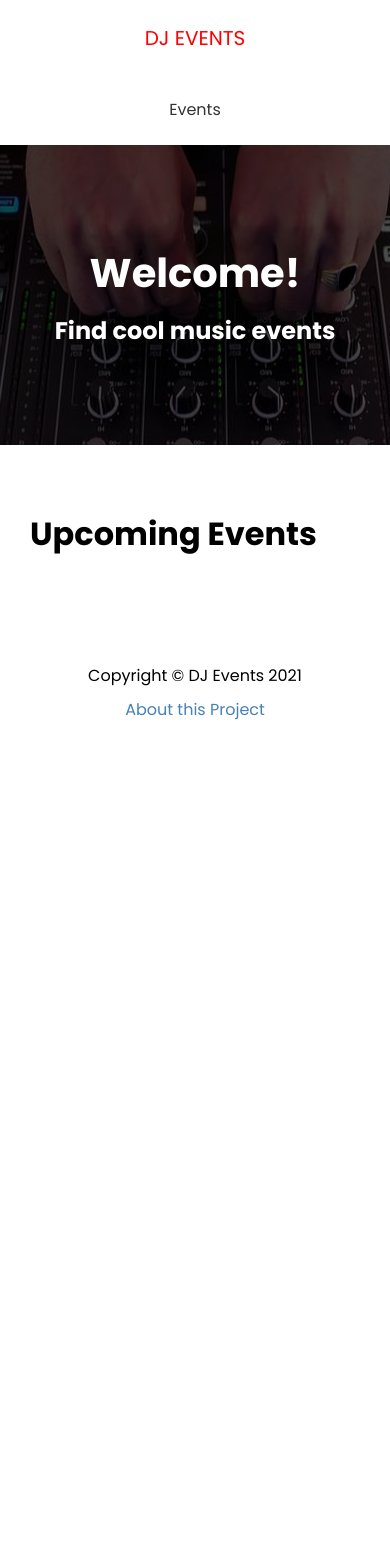
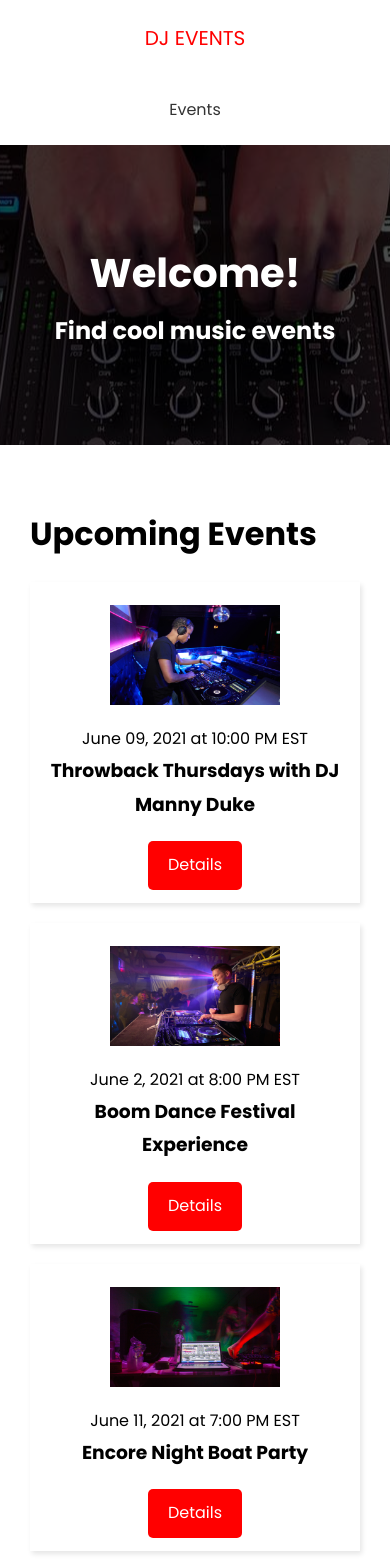
Before and after one commit to ecguerra/dj-events-frontend, a Next.js app: page / in a window 390 px wide. Shown: the top 1568 px of the page. Before the commit the page ends 844 px from the top, so only its background shows below. Built offline with nearby package versions, Linux system fonts and the light colour scheme; no server answers.

Commit message:
display events using dev API

```diff
--- /dev/null
+++ b/components/EventItem.js
@@ -0,0 +1,27 @@
+import Link from 'next/link'
+import Image from 'next/image'
+import styles from '@/styles/EventItem.module.css'
+
+export default function EventItem({evt}) {
+    return (
+        <div className={styles.event}>
+            <div className={styles.img}>
+                <Image src={evt.image ? evt.image : '/images/event-default.png'}
+                    width={170}
+                    height={100}
+                />
+            </div>
+            <div className={styles.info}>
+                <span>
+                    {evt.date} at {evt.time}
+                </span>
+                <h3>{evt.name}</h3>
+            </div>
+            <div className={styles.link}>
+                <Link href={`/events/${evt.slug}`}>
+                    <a className='btn'>Details</a>
+                </Link>
+            </div>
+        </div>
+    )
+}
--- a/pages/index.js
+++ b/pages/index.js
@@ -1,4 +1,6 @@
+import Link from 'next/link'
 import Layout from '@/components/Layout'
+import EventItem from '@/components/EventItem'
 import {API_URL} from '@/config/index'
 
 // getServerSideProps runs every time we come to the page
@@ -12,7 +14,7 @@
 
   // have to pass to the client here
   return {
-    props: {events},
+    props: {events:events.slice(0, 3)},
     revalidate: 1
   }
 
@@ -23,6 +25,17 @@
   return (
     <Layout>
       <h1>Upcoming Events</h1>
+      {events.length === 0 && <h3>No events to show</h3>}
+
+      {events.map(evt => (
+        <EventItem key={evt.id} evt={evt}/>
+      ))}
+
+      {events.length > 0 && (
+        <Link href='/events'>
+          <a className='btn-secondary'>View All Events</a>
+        </Link>
+      )}
     </Layout>
   )
 }
--- /dev/null
+++ b/styles/EventItem.module.css
@@ -0,0 +1,28 @@
+.event {
+    display: flex;
+    justify-content: space-between;
+    align-items: center;
+    margin: 20px 0;
+    padding: 13px;
+    box-shadow: 2px 3px 5px rgba(0, 0, 0, 0.1);
+  }
+
+  .img {
+    flex: 1;
+    margin: 10px;
+  }
+
+  .info {
+    flex: 2;
+  }
+
+  @media (max-width: 600px) {
+    .event {
+      flex-direction: column;
+      text-align: center;
+    }
+
+    .info {
+      margin-bottom: 20px;
+    }
+  }
```
Also changed, not shown: pages/events/index.js (+31 -6 lines).
